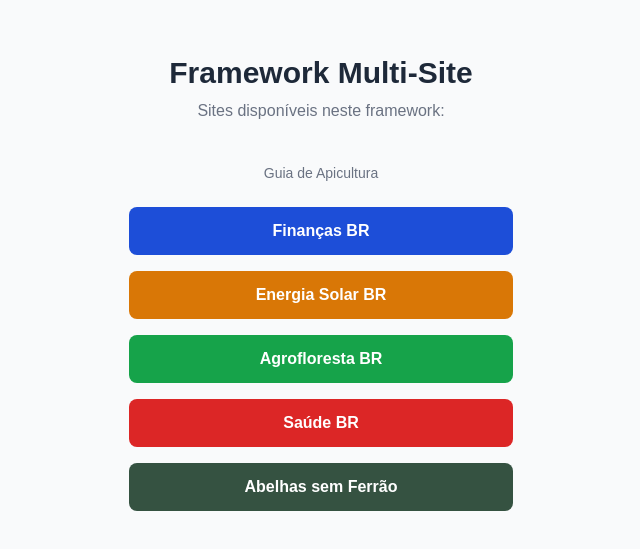
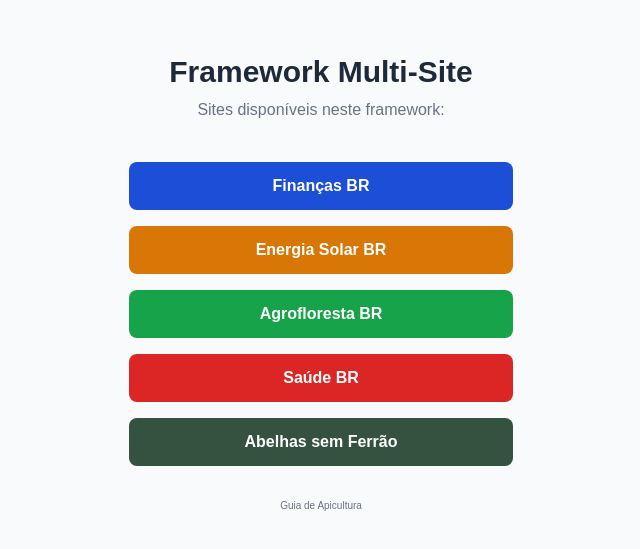
Before and after one commit to groovetroxler/AuraPro, a Next.js app: page / in a window 1280 px wide. Shown: the part 117-666 px from the top of the page, without its empty margins (319-959 px from the left). Built offline with nearby package versions, Linux system fonts and the light colour scheme.

Commit message:
Move apicultura link to root footer

```diff
--- a/app/page.tsx
+++ b/app/page.tsx
@@ -7,11 +7,6 @@ export default function RootPage() {
     <main className="min-h-screen flex flex-col items-center justify-center bg-gray-50 px-6">
       <h1 className="text-3xl font-bold text-gray-800 mb-2">Framework Multi-Site</h1>
       <p className="text-gray-500 mb-10">Sites disponíveis neste framework:</p>
-      <p className="text-sm text-gray-500 mb-6">
-        <Link href="/apicultura" className="hover:underline">
-          Guia de Apicultura
-        </Link>
-      </p>
       <ul className="space-y-4 w-full max-w-sm">
         {sites.map((entry) => (
           <li key={entry.config.siteKey}>
@@ -25,6 +20,11 @@ export default function RootPage() {
           </li>
         ))}
       </ul>
+      <footer className="mt-8 text-[10px] text-gray-500">
+        <Link href="/apicultura" className="hover:underline">
+          Guia de Apicultura
+        </Link>
+      </footer>
     </main>
   )
 }
```
